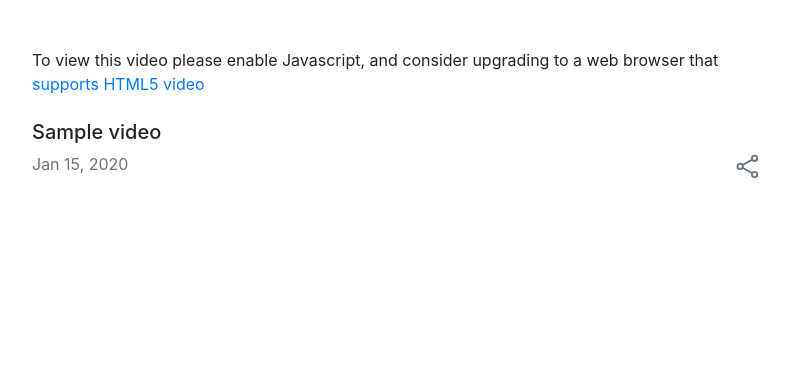
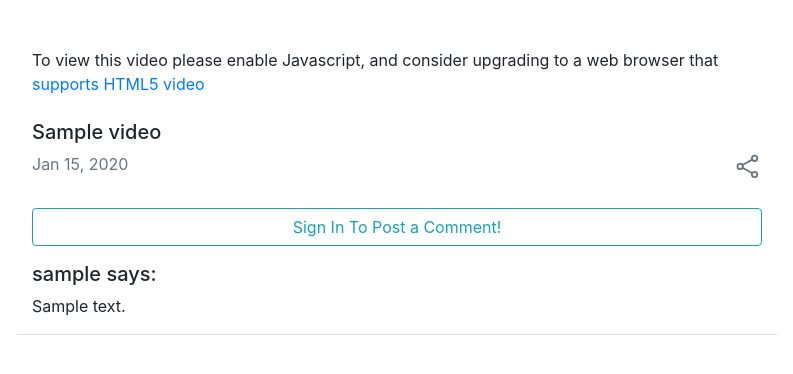
Before and after one commit to iamPrivate101/Vedio-sharing-app, a Django app: page /videos/1/ in a window 1280 px wide. Shown: the part 56-430 px from the top of the page, without its empty margins (53-846 px from the left). Run offline with Django 4.2, Linux system fonts and the light colour scheme; tables that the repository leaves empty hold one stand-in row (values such as "Sample post"); some libraries are stand-ins or nearby versions.

Commit message:
Addming Comments and Categories

```diff
--- a/templates/videos/detail_video.html
+++ b/templates/videos/detail_video.html
@@ -1,5 +1,6 @@
 {% extends 'base.html' %}
-{% load static %}
+{% load crispy_forms_tags %}
+
 {% block content %}
 	<div class="container">
 		<div class="row mt-5">
@@ -46,10 +47,36 @@
 
 			</div>
 		</div>
+
 		{% if object.uploader == user %}
-			<a class="video-icons icon-color" href="{% url 'video-update' object.pk %}"> <ion-icon name="pencil-outline"></ion-icon> </a>
-			<a class="video-icons icon-color" href="{% url 'video-delete' object.pk %}"> <ion-icon name="close-outline"></ion-icon></a>
+			<a class="video-icons icon-color" href="{% url 'video-update' object.pk %}"><ion-icon name="pencil-outline"></ion-icon></a>
+			<a class="video-icons icon-color" href="{% url 'video-delete' object.pk %}"><ion-icon name="close-outline"></ion-icon></a>
 		{% endif %}
 	</div>
+</div>
+    <div class="row mt-3">
+        <div class="col-md-8 col-sm-12">
+            {% if user.is_authenticated %}
+            <form method="POST">
+                {% csrf_token %}
+                <legend class="border-bottom mb-4">Leave a Comment!</legend>
+                {{ form | crispy }}
+                <button class="btn btn-outline-info btn-block">Post</button>
+            </form>
+            {% else %}
+            <a class="btn btn-outline-info btn-block" href="{% url 'account_login' %}">Sign In To Post a Comment!</a>
+            {% endif %}
+        </div>
+    </div>
+
+    {% for comment in comments %}
+    <div class="row mt-3">
+        <div class="col-md-8 col-sm-12 border-bottom">
+            <h5>{{ comment.user }} says:</h5>
+            <p>{{ comment.comment }}</p>
+        </div>
+    </div>
+    {% endfor %}
+</div>
 
 {% endblock content %}
--- a/videos/admin.py
+++ b/videos/admin.py
@@ -1,4 +1,5 @@
 from django.contrib import admin
-from .models import Video
+from .models import Video, Category
 
 admin.site.register(Video)
+admin.site.register(Category)
--- /dev/null
+++ b/videos/forms.py
@@ -0,0 +1,9 @@
+from django import forms
+
+class CommentForm(forms.Form):
+    comment = forms.CharField(widget=forms.Textarea(
+        attrs = {
+            "class":"form-control",
+            "placeholder" : "Leave a Comment!",
+        },
+    ))
--- a/videos/models.py
+++ b/videos/models.py
@@ -17,3 +17,26 @@ class Video(models.Model):
         validators=[FileExtensionValidator(allowed_extensions=["png", "jpg", "jpeg"])],
     )  # png, jpg , jpeg are only supported by thumbnails
     date_posted = models.DateTimeField(default=timezone.now)
+    category = models.ForeignKey('Category', on_delete=models.CASCADE)
+
+
+
+class Category(models.Model):
+    name = models.CharField(max_length=40)
+
+    def __str__(self):
+        return self.name
+
+    class Meta:
+        verbose_name = 'Category'
+        verbose_name_plural = "Categories"
+
+
+class Comment(models.Model):
+    user = models.ForeignKey(User, on_delete=models.CASCADE)
+    video = models.ForeignKey(Video, on_delete=models.CASCADE)
+    comment = models.TextField()
+    created_on = models.DateTimeField(auto_now_add=True)
+
+    def __str__(self) :
+        return f'User: {self.user} | Created On: {self.created_on.strftime("%b %d %Y %I:%M %p")}'
--- a/videos/views.py
+++ b/videos/views.py
@@ -2,8 +2,10 @@ from django.shortcuts import render, reverse
 from django.views.generic.list import ListView
 from django.views.generic.edit import CreateView, UpdateView, DeleteView
 from django.views.generic.detail import DetailView
-from .models import Video
+from .models import Comment, Video
 from django.contrib.auth.mixins import LoginRequiredMixin, UserPassesTestMixin
+from django.views import View
+from .forms import CommentForm
 
 """
 LoginRequiredMixin --> checks if the user is loged in or not
@@ -16,17 +18,17 @@ UserPassesTestMixin --> returns true if the user has created the video and gives
 class Index(ListView):
     model = Video
     template_name = "videos/index.html"
-    order_by = '-date_posted'
+    order_by = "-date_posted"
 
 
 class CreateVideo(LoginRequiredMixin, CreateView):
     model = Video
     # fields = "__all__"
-    fields = ["title", "description", "video_file", "thumbnail"]
+    fields = ["title", "description", "video_file", "thumbnail", "category"]
     template_name = "videos/create_video.html"
 
-    #setting user on the form
-    def form_valid(self,form):
+    # setting user on the form
+    def form_valid(self, form):
         form.instance.uploader = self.request.user
         return super().form_valid(form)
 
@@ -34,9 +36,42 @@ class CreateVideo(LoginRequiredMixin, CreateView):
         return reverse("video-detail", kwargs={"pk": self.object.pk})
 
 
-class DetailVideo(DetailView):
-    model = Video
-    template_name = "videos/detail_video.html"
+class DetailVideo(View):
+    def get(self, request, pk, *args, **kwargs):
+        video = Video.objects.get(pk=pk)
+
+        form = CommentForm()
+        comments = Comment.objects.filter(video=video).order_by(
+            "created_on"
+        )  # getting the all the comments of the particular video and listing it new at first
+        context = {
+            "object": video,
+            "comments": comments,
+            "form": form,
+        }
+        return render(request, "videos/detail_video.html", context)
+
+    def post(self, request, pk, *args,**kwargs):
+        video = Video.objects.get(pk=pk)
+
+        form = CommentForm(request.POST)
+        if form.is_valid():
+            comment = Comment(
+                user=self.request.user,
+                comment=form.cleaned_data["comment"],
+                video=video,
+            )
+            comment.save()
+
+        comments = Comment.objects.filter(video=video).order_by(
+            "created_on"
+        )  # getting the all the comments of the particular video and listing it new at first
+        context = {
+            "object": video,
+            "comments": comments,
+            "form": form,
+        }
+        return render(request, "videos/detail_video.html", context)
 
 
 class UpdateVideo(LoginRequiredMixin, UserPassesTestMixin, UpdateView):
@@ -46,18 +81,21 @@ class UpdateVideo(LoginRequiredMixin, UserPassesTestMixin, UpdateView):
 
     def get_success_url(self):
         return reverse("video-detail", kwargs={"pk": self.object.pk})
-#checking the user has created the video or not , if viedo is created by the same user  access is given by UserPassesTestMixin
+
+    # checking the user has created the video or not , if viedo is created by the same user  access is given by UserPassesTestMixin
     def test_func(self):
         video = self.get_object()
         return self.request.user == video.uploader
 
+
 class DeleteVideo(LoginRequiredMixin, UserPassesTestMixin, DeleteView):
     model = Video
-    template_name = 'videos/delete_video.html'
+    template_name = "videos/delete_video.html"
 
-    def get_success_url(self) :
-        return reverse('index')
-#checking the user has created the video or not , if viedo is created by the same user  access is given by UserPassesTestMixin
+    def get_success_url(self):
+        return reverse("index")
+
+    # checking the user has created the video or not , if viedo is created by the same user  access is given by UserPassesTestMixin
     def test_func(self):
         video = self.get_object()
         return self.request.user == video.uploader
```
Also changed, not shown: uploads/profile_pics/carasoul3.jpg (added), uploads/profile_pics/default.jpg (added), uploads/profile_pics/zoro.jpg (added), uploads/thumbnails/slider-02_V5Nyl5P.jpg (added), videos/migrations/0001_initial.py, videos/migrations/0002_comment.py (added), 1 other file.
